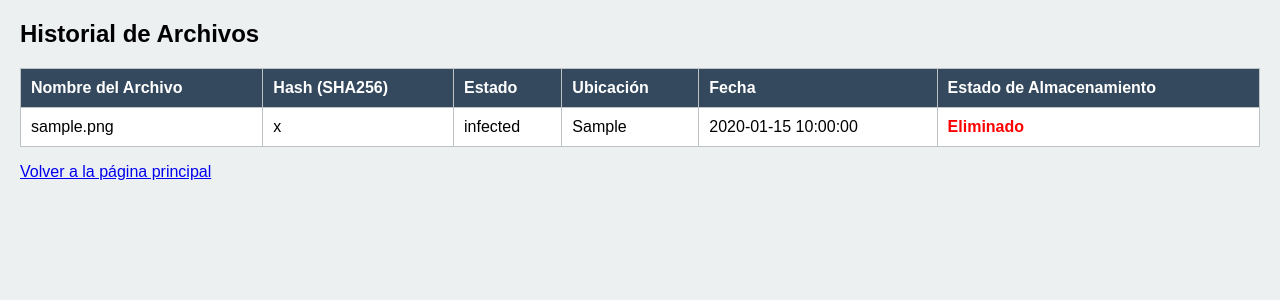
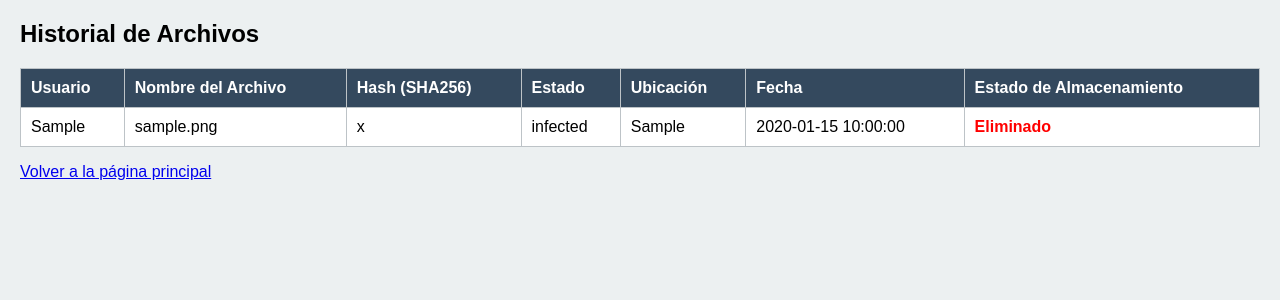
Before and after one commit to cg2023269/projectofase1, a PHP site: page /historial.php in a window 1280 px wide. Shown: the top 300 px of the page. Run offline with PHP 8.4, Linux system fonts and the light colour scheme; the visitor is signed in with stand-in values (Sample User, id 1); tables that the repository leaves empty or names only in its code hold one stand-in row (values such as "Sample post").

Commit message:
Update historial.php

```diff
--- a/historial.php
+++ b/historial.php
@@ -13,8 +13,22 @@ if ($conn->connect_error) {
 }
 $conn->set_charset("utf8mb4");
 
-$stmt = $conn->prepare("SELECT file_name, hash, status, location, upload_time, almacenado FROM archivos WHERE usuario = ? ORDER BY upload_time DESC");
-$stmt->bind_param("s", $usuario);
+// Verifica que la columna 'usuario' existe en la base de datos
+$checkColumn = $conn->query("SHOW COLUMNS FROM archivos LIKE 'usuario'");
+if ($checkColumn->num_rows === 0) {
+    die("Error: La columna 'usuario' no existe en la tabla 'archivos'.");
+}
+
+// Construcción de la consulta SQL según el usuario
+if ($usuario === "Administrador") {
+    $query = "SELECT usuario, file_name, hash, status, location, upload_time, almacenado FROM archivos ORDER BY upload_time DESC";
+    $stmt = $conn->prepare($query);
+} else {
+    $query = "SELECT usuario, file_name, hash, status, location, upload_time, almacenado FROM archivos WHERE usuario = ? ORDER BY upload_time DESC";
+    $stmt = $conn->prepare($query);
+    $stmt->bind_param("s", $usuario);
+}
+
 $stmt->execute();
 $result = $stmt->get_result();
 ?>
@@ -62,6 +76,9 @@ $result = $stmt->get_result();
     <table>
         <thead>
             <tr>
+                <?php if ($usuario === "Administrador"): ?>
+                <?php endif; ?>
+                <th>Usuario</th>
                 <th>Nombre del Archivo</th>
                 <th>Hash (SHA256)</th>
                 <th>Estado</th>
@@ -73,13 +90,17 @@ $result = $stmt->get_result();
         <tbody>
             <?php while ($row = $result->fetch_assoc()): ?>
             <tr>
+                <?php if ($usuario === "Administrador"): ?>
+                    <td><?php echo htmlspecialchars($row['usuario'] ?? 'Desconocido'); ?></td>
+                <?php endif; ?>
+                <td><?php echo htmlspecialchars($row['usuario']); ?></td>
                 <td><?php echo htmlspecialchars($row['file_name']); ?></td>
                 <td><?php echo htmlspecialchars($row['hash']); ?></td>
                 <td><?php echo htmlspecialchars($row['status']); ?></td>
                 <td><?php echo htmlspecialchars($row['location']); ?></td>
-                <td><?php echo $row['upload_time']; ?></td>
-                <td class="<?php echo $row['almacenado'] === 'Sí' ? 'almacenado' : 'eliminado'; ?>">
-                    <?php echo $row['almacenado'] === 'Sí' ? 'Almacenado' : 'Eliminado'; ?>
+                <td><?php echo htmlspecialchars($row['upload_time']); ?></td>
+                <td class="<?php echo ($row['almacenado'] === 'Sí') ? 'almacenado' : 'eliminado'; ?>">
+                    <?php echo ($row['almacenado'] === 'Sí') ? 'Almacenado' : 'Eliminado'; ?>
                 </td>
             </tr>
             <?php endwhile; ?>
```
